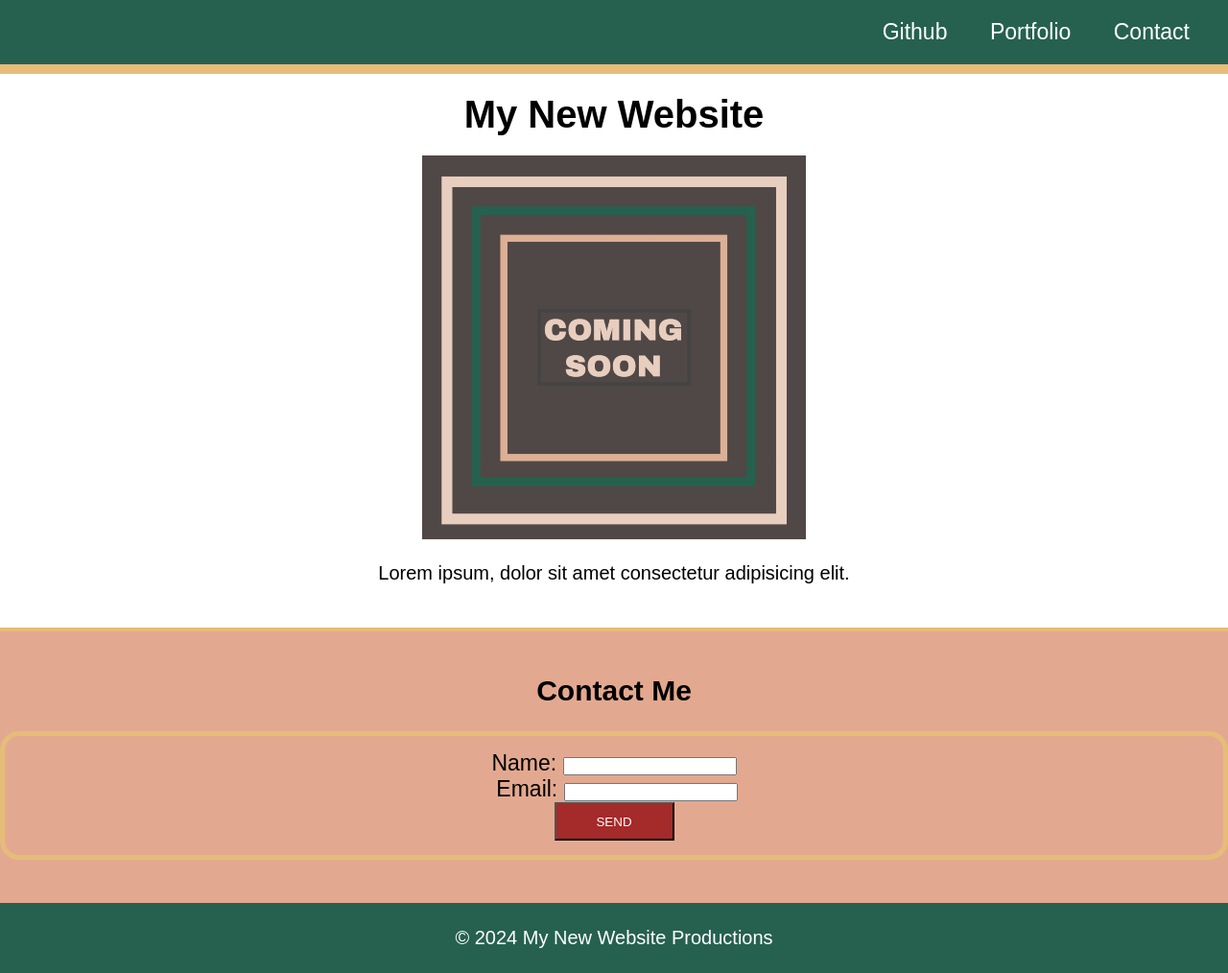
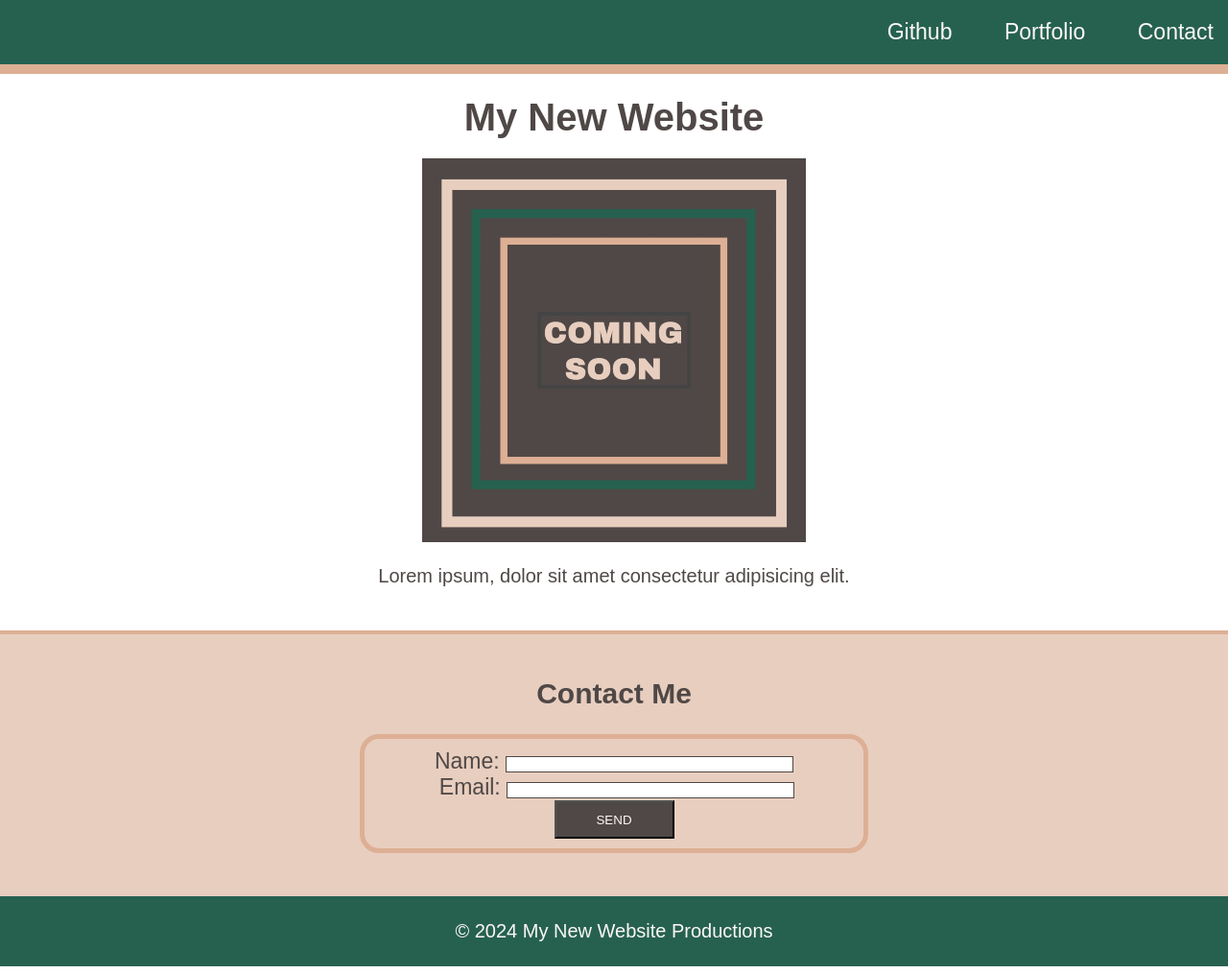
Before and after one commit to bryceberczik/Module-1-Mini-Project-Landing-page, a plain HTML site: page index.html in a window 1280 px wide. Shown: the whole page at 96% size. Drawn offline with Linux system fonts and the light colour scheme.

Commit message:
fixed problems and finished app

```diff
--- a/assets/style.css
+++ b/assets/style.css
@@ -1,28 +1,49 @@
 * {
+
     margin: 0;
     padding: 0;
     list-style: none;
 }
 
 body {
+
     font-family: "Goudy Bookletter 1911", sans-serif;
+    color: #4F4846;
 }
 nav ul li {
 
     display: inline;
     list-style: none;
-    margin: 20px;
+    margin: 15px;
+    padding-right: 20px;
 }
 
 li {
     font-size: 23px;
 }
-nav {
 
+main {
+    padding-top: 80px;
+}
+
+a {
+    text-decoration: none;
+    color: #FDF8F5;
+}
+
+header {
+
+    width: 100%;
+    display: block;
     background-color: #266150;
     color: white;
     padding: 20px;
-    border-bottom: 10px solid #E5BD79;
+    border-bottom: 10px solid #DDAF94;
+    position: fixed;
+}
+
+nav {
+    display: block;
 }
 
 section h1 {
@@ -38,7 +59,7 @@ section p {
 
     padding-top: 20px;
     padding-bottom: 45px;
-    border-bottom: 4px solid #E5BD79;
+    border-bottom: 4px solid #DDAF94;
 }
 
 p {
@@ -54,16 +75,25 @@ section h2 {
 
 form {
 
-    padding: 15px;
-    border: 5px solid #E5BD79;
+    margin: 0 auto;
+    width: 500px;
+    padding: 10px;
+    border: 5px solid #DDAF94;
     border-radius: 20px;
-    display: block;
 }
+
+input, textarea {
+
+    box-sizing: border-box;
+    width: 300px;
+    border: 1px solid #4F4846;
+}
+
 
 button {
 
-    background-color: brown;
-    color: white;
+    background-color: #4F4846;
+    color: #FDF8F5;
     height: 40px;
     width: 125px;
 }
@@ -72,7 +102,7 @@ button {
 footer  {
 
     background-color: #266150;
-    color: white;
+    color: #FDF8F5;
     padding: 25px 0;
     font-size: 20px;
 }
@@ -93,6 +123,6 @@ footer  {
 
 #contact {
 
-    background-color: #E3A990;
+    background-color: #E8CEBF;
     padding: 45px 0;
 }
--- a/index.html
+++ b/index.html
@@ -12,9 +12,9 @@
   <header>
     <nav class="text-right">
       <ul>
-        <li>Github</li>
-        <li>Portfolio</li>
-        <li>Contact</li>
+        <li><a href="https://github.com/bryceberczik">Github</a></li>
+        <li><a href="">Portfolio</a></li>
+        <li><a href="#contact">Contact</a></li>
       </ul>
     </nav>
   </header>
```
